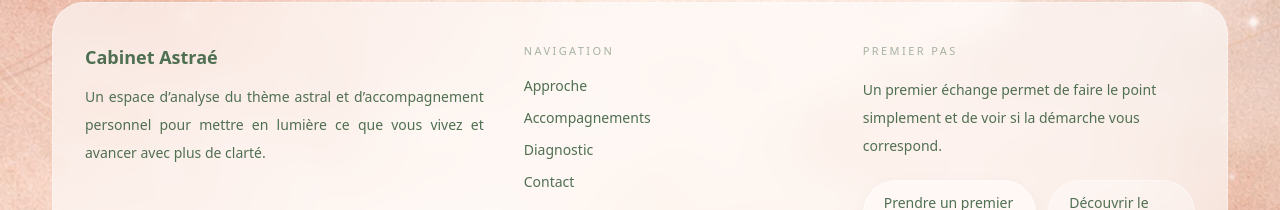
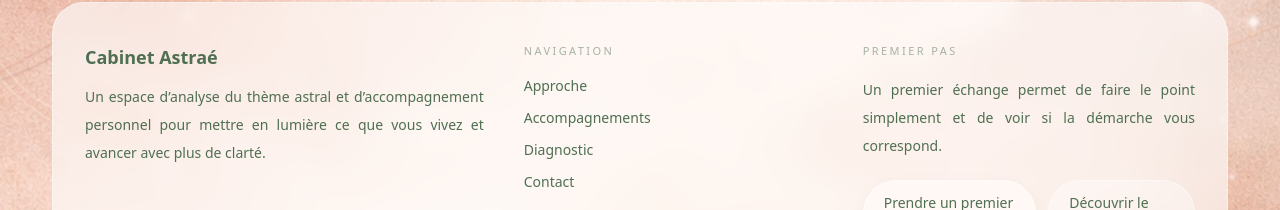
Before and after one commit to arnaudcrestey/cabinet-astrae, a Next.js app: page /analyse in a window 1280 px wide. Shown: the part 980-1190 px from the top of the page. Built offline with nearby package versions, Linux system fonts and the light colour scheme.

Commit message:
Update PageFrame.tsx

```diff
--- a/components/projection/PageFrame.tsx
+++ b/components/projection/PageFrame.tsx
@@ -187,10 +187,10 @@ export function PageFrame({
                 <p className="text-[11px] uppercase tracking-[0.22em] text-pine/50">
                   Premier pas
                 </p>
-                <p className="mt-4 text-sm leading-7 text-umber/82">
-                  Un premier échange permet de faire le point simplement et de voir
-                  si la démarche vous correspond.
-                </p>
+               <p className="mt-4 text-justify text-sm leading-7 text-umber/82">
+  Un premier échange permet de faire le point simplement et de voir
+  si la démarche vous correspond.
+</p>
 
                 <div className="mt-5 flex flex-col gap-3 sm:flex-row md:flex-col lg:flex-row">
                   <Link
```
